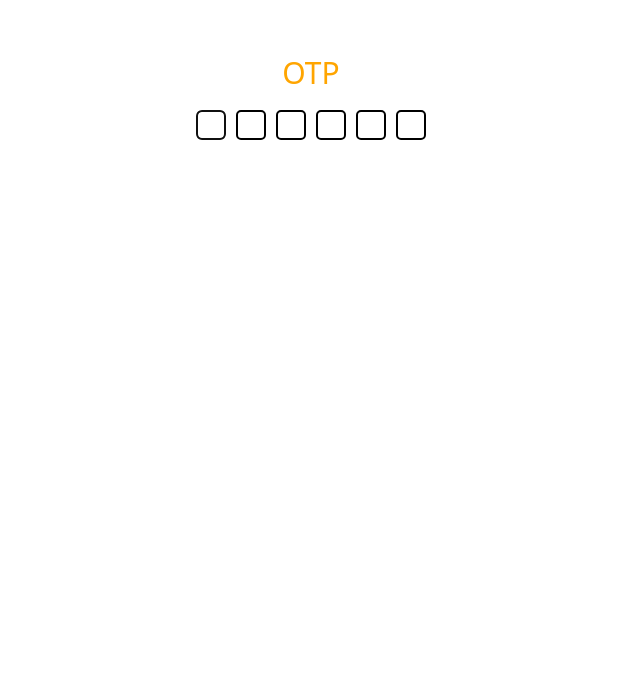
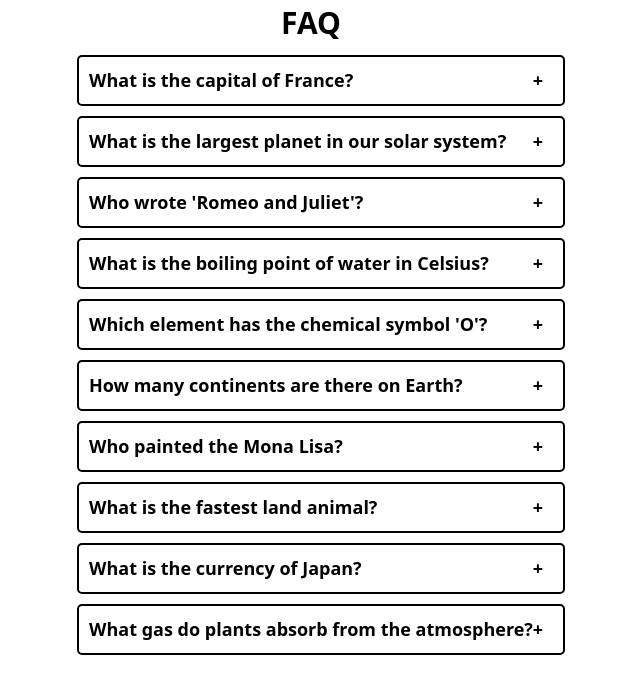
Before and after one commit to ajaykumar-21/Machine-Coding-Questions, a React (Create React App) app: page / in a window 1280 px wide. Shown: the top 694 px of the page, without its empty margins (329-969 px from the left). Built offline with nearby package versions, Linux system fonts and the light colour scheme.

Commit message:
create accordion component and necessary functionality

```diff
--- a/src/App.js
+++ b/src/App.js
@@ -1,11 +1,11 @@
 import "./App.css";
 // import Practics from "./components/Practics/Practics";
-import Otp from "./components/Otp/Otp";
+import Accordion from "./components/Accordion/Accordion";
 
 function App() {
   return (
     <div className="App">
-      <Otp />
+      <Accordion />
     </div>
   );
 }
--- /dev/null
+++ b/src/components/Accordion/Accordion.js
@@ -0,0 +1,15 @@
+import React from "react";
+import data from "./data.json";
+import Faq from "./Faq";
+import styles from "./Accordion.module.css";
+
+function Accordion() {
+  return (
+    <div>
+      <h1 className={styles.faqHeading}>FAQ</h1>
+      {data && data.map((faq, idx) => <Faq faq={faq} key={idx} />)}
+    </div>
+  );
+}
+
+export default Accordion;
--- /dev/null
+++ b/src/components/Accordion/Accordion.module.css
@@ -0,0 +1,31 @@
+.container {
+  border: 2px solid black;
+  margin: 10px;
+  border-radius: 5px;
+  position: relative;
+  text-align: start;
+  min-width: 100%;
+}
+
+.container h2 {
+  padding: 10px;
+  font-size: large;
+  font-weight: 700;
+}
+
+.container span {
+  position: absolute;
+  right: 20px;
+  font-weight: 900;
+  cursor: pointer;
+}
+
+.container p {
+  padding: 0 0 5px 10px;
+  font-weight: 500;
+}
+
+.faqHeading {
+  font-size: 30px;
+  font-weight: 700;
+}
--- /dev/null
+++ b/src/components/Accordion/Faq.js
@@ -0,0 +1,17 @@
+import React, { useState } from "react";
+import styles from "./Accordion.module.css";
+
+function Faq({ faq }) {
+  const [show, setShow] = useState(false);
+  return (
+    <div className={styles.container}>
+      <h2>
+        {faq.question}{" "}
+        <span onClick={() => setShow(!show)}>{show ? "-" : "+"}</span>
+      </h2>
+      {show ? <p>Answer: {faq.answer}</p> : ""}
+    </div>
+  );
+}
+
+export default Faq;
--- /dev/null
+++ b/src/components/Accordion/data.json
@@ -0,0 +1,42 @@
+[
+  {
+    "question": "What is the capital of France?",
+    "answer": "Paris"
+  },
+  {
+    "question": "What is the largest planet in our solar system?",
+    "answer": "Jupiter"
+  },
+  {
+    "question": "Who wrote 'Romeo and Juliet'?",
+    "answer": "William Shakespeare"
+  },
+  {
+    "question": "What is the boiling point of water in Celsius?",
+    "answer": "100"
+  },
+  {
+    "question": "Which element has the chemical symbol 'O'?",
+    "answer": "Oxygen"
+  },
+  {
+    "question": "How many continents are there on Earth?",
+    "answer": "7"
+  },
+  {
+    "question": "Who painted the Mona Lisa?",
+    "answer": "Leonardo da Vinci"
+  },
+  {
+    "question": "What is the fastest land animal?",
+    "answer": "Cheetah"
+  },
+  {
+    "question": "What is the currency of Japan?",
+    "answer": "Yen"
+  },
+  {
+    "question": "What gas do plants absorb from the atmosphere?",
+    "answer": "Carbon dioxide"
+  }
+]
```
